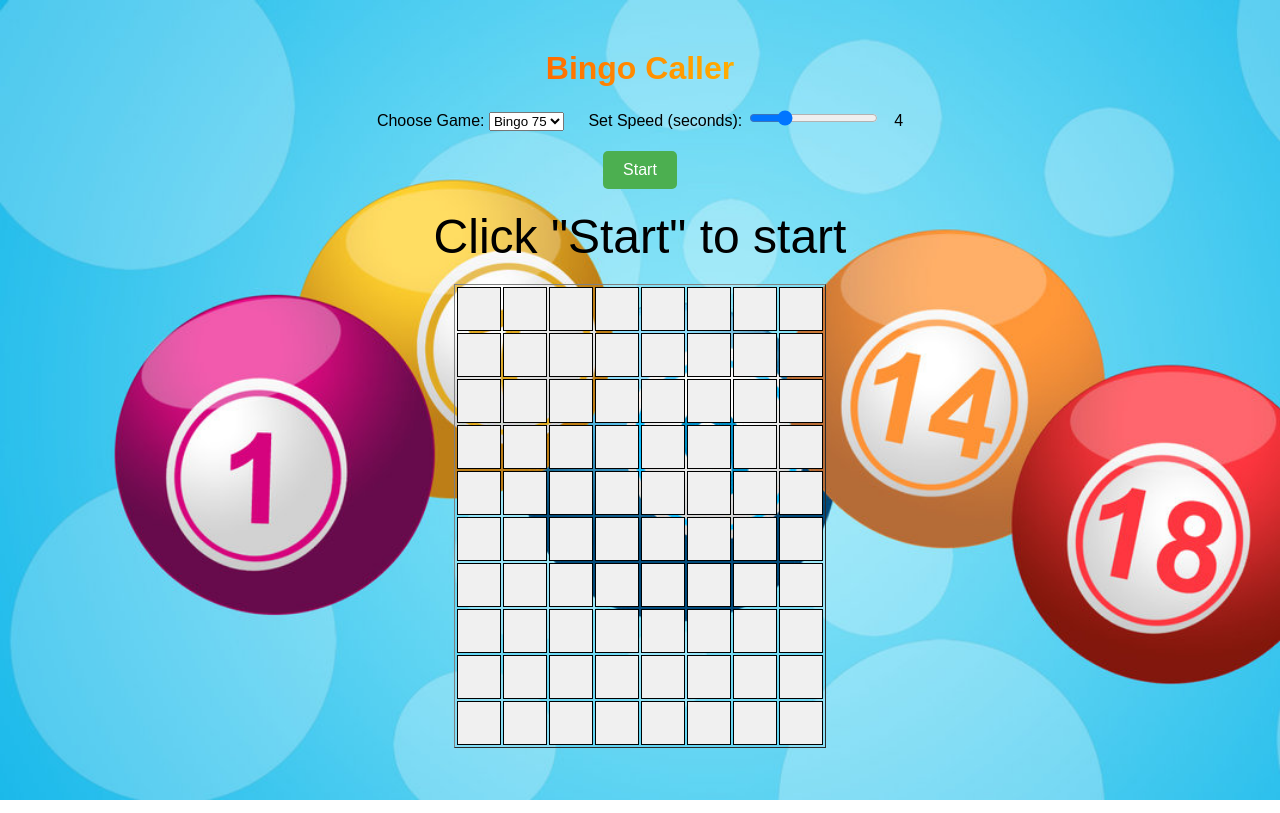
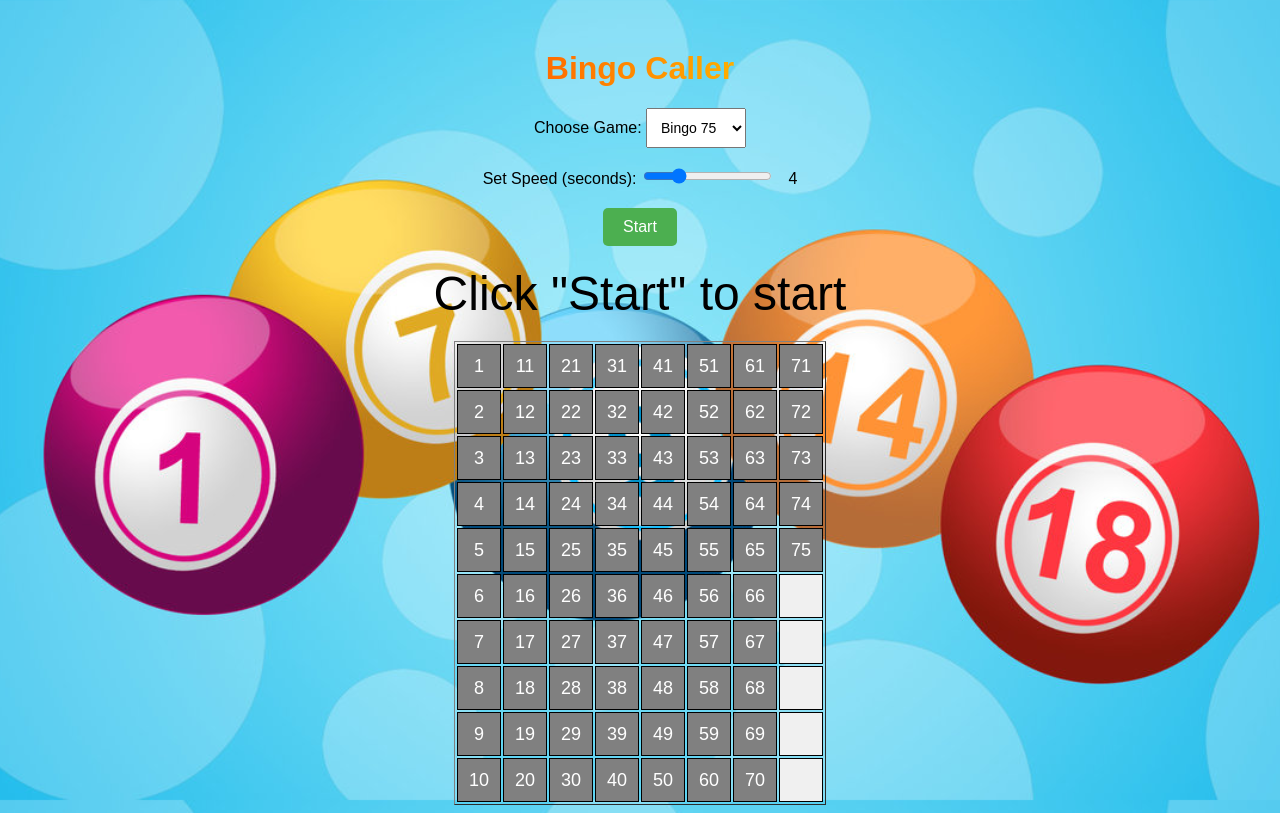
Before and after one commit to mymys91/bingo_caller, a plain HTML site: page index.html in a window 1280 px wide. Drawn offline with Linux system fonts and the light colour scheme.

Commit message:
setup switch game

```diff
--- a/bingo.js
+++ b/bingo.js
@@ -3,11 +3,16 @@ document.addEventListener("DOMContentLoaded", function (event) {
     document.querySelector('button[id="BtnStop"]').style.display = 'none';
     document.querySelector('button[id="BtnPause"]').style.display = 'none';
     document.querySelector('button[id="BtnContinue"]').style.display = 'none';
+    setupBingoTable();
+
+    document.getElementById('game').addEventListener('change', function () {
+        setupBingoTable();
+    });
 });
 
 let autoCall;
 let calledNumbers = [];
-const totalNumbers = 75;
+let totalNumbers = 0;
 let interval = 0;
 
 function UpdateButtonsState(state) {
@@ -98,7 +103,7 @@ function runAutoCall() {
 }
 
 function updateTable(number) {
-    const cellId = 'cell' + number;
+    const cellId = 'cell' + number + '_' + totalNumbers;
     const cell = document.getElementById(cellId);
     if (cell) {
         cell.innerText = number;
@@ -131,18 +136,38 @@ function finishGame(text) {
     document.getElementById('number').style.color = "green";
 }
 
+
+
 function setupBingoTable() {
     calledNumbers = [];
-    const cells = document.querySelectorAll('#bingoTable td');
+    document.getElementById('bingoTable75').style.display = 'none';
+    document.getElementById('lotoTable90').style.display = 'none';
+    const gameOption = document.getElementById('game').value;
+    if (gameOption === 'bingo75') {
+        totalNumbers = 75;
+        document.getElementById('bingoTable75').style.display = 'table';
+        const cells = document.querySelectorAll('#bingoTable75 td');
         cells.forEach(cell => {
         const cellId = cell.id;
             if (cellId) {
-            const number = cellId.replace('cell', '');
+                const number = cellId.replace('cell', '').replace('_75', '');
+                cell.innerText = number;
+                cell.style.color = 'white';
+                cell.style.backgroundColor = 'grey';
+            }
+        });
+    } else if (gameOption === 'loto90') {
+        totalNumbers = 90;
+        document.getElementById('lotoTable90').style.display = 'table';
+        const cells = document.querySelectorAll('#lotoTable90 td');
+        cells.forEach(cell => {
+            const cellId = cell.id;
+            if (cellId) {
+                const number = cellId.replace('cell', '').replace('_90', '');
                 cell.innerText = number;
                 cell.style.color = 'white';
                 cell.style.backgroundColor = 'grey';
             }
         });
     }
-
-setupBingoTable();
+}
--- a/index.html
+++ b/index.html
@@ -48,6 +48,21 @@
                 font-size: 14px;
             }
         }
+
+        table>tbody>tr>td {
+            border: 1px solid black;
+            width: 40px;
+            height: 40px;
+            text-align: center;
+            vertical-align: middle;
+            font-size: 18px;
+            background-color: #f0f0f0;
+            transition: background-color 0.3s, color 0.3s;
+        }
+
+        table>tbody>tr>td:hover {
+            background-color: #ddd;
+        }
     </style>
 </head>
 
@@ -82,17 +97,15 @@
     </style>
     <div>
         <label for="game">Choose Game: </label>
-        <select id="game">
-            <option value="bingo75">Bingo 75</option>
+        <select id="game" style="padding: 10px; font-size: 14px; width: 100%; max-width: 100px;">
+            <option value="bingo75" selected>Bingo 75</option>
             <option value="loto90">Loto 90</option>
         </select>
-        <span style="margin: 0 10px;"></span>
+        <br /><br />
         <label for="interval">Set Speed (seconds): </label>
         <input type="range" id="interval" min="2" max="10" value="4"
             oninput="this.nextElementSibling.value = this.value">
         <output style="margin-left: 10px;">4</output>
-
-
         <div style="display: flex; justify-content: center; gap: 10px; margin-top: 20px;">
             <button id="BtnStart" onclick="startAuto()"
                 style="background-color: #4CAF50; color: white; border: none; border-radius: 5px; cursor: pointer;">Start</button>
@@ -105,129 +118,224 @@
         </div>
     </div>
     <div id="number">Click "Start" to start</div>
-    <table id="bingoTable" border="1" style="margin: 0 auto; margin-top: 20px;">
-        <style>
-            td {
-                border: 1px solid black;
-                width: 40px;
-                height: 40px;
-                text-align: center;
-                vertical-align: middle;
-                font-size: 18px;
-                background-color: #f0f0f0;
-                transition: background-color 0.3s, color 0.3s;
-            }
-
-            td:hover {
-                background-color: #ddd;
-            }
-        </style>
+    <table id="bingoTable75" border="1" style="margin: 0 auto; margin-top: 20px;">
         <tbody>
             <tr>
-                <td id="cell1"></td>
-                <td id="cell11"></td>
-                <td id="cell21"></td>
-                <td id="cell31"></td>
-                <td id="cell41"></td>
-                <td id="cell51"></td>
-                <td id="cell61"></td>
-                <td id="cell71"></td>
+                <td id="cell1_75"></td>
+                <td id="cell11_75"></td>
+                <td id="cell21_75"></td>
+                <td id="cell31_75"></td>
+                <td id="cell41_75"></td>
+                <td id="cell51_75"></td>
+                <td id="cell61_75"></td>
+                <td id="cell71_75"></td>
             </tr>
             <tr>
-                <td id="cell2"></td>
-                <td id="cell12"></td>
-                <td id="cell22"></td>
-                <td id="cell32"></td>
-                <td id="cell42"></td>
-                <td id="cell52"></td>
-                <td id="cell62"></td>
-                <td id="cell72"></td>
+                <td id="cell2_75"></td>
+                <td id="cell12_75"></td>
+                <td id="cell22_75"></td>
+                <td id="cell32_75"></td>
+                <td id="cell42_75"></td>
+                <td id="cell52_75"></td>
+                <td id="cell62_75"></td>
+                <td id="cell72_75"></td>
             </tr>
             <tr>
-                <td id="cell3"></td>
-                <td id="cell13"></td>
-                <td id="cell23"></td>
-                <td id="cell33"></td>
-                <td id="cell43"></td>
-                <td id="cell53"></td>
-                <td id="cell63"></td>
-                <td id="cell73"></td>
+                <td id="cell3_75"></td>
+                <td id="cell13_75"></td>
+                <td id="cell23_75"></td>
+                <td id="cell33_75"></td>
+                <td id="cell43_75"></td>
+                <td id="cell53_75"></td>
+                <td id="cell63_75"></td>
+                <td id="cell73_75"></td>
             </tr>
             <tr>
-                <td id="cell4"></td>
-                <td id="cell14"></td>
-                <td id="cell24"></td>
-                <td id="cell34"></td>
-                <td id="cell44"></td>
-                <td id="cell54"></td>
-                <td id="cell64"></td>
-                <td id="cell74"></td>
+                <td id="cell4_75"></td>
+                <td id="cell14_75"></td>
+                <td id="cell24_75"></td>
+                <td id="cell34_75"></td>
+                <td id="cell44_75"></td>
+                <td id="cell54_75"></td>
+                <td id="cell64_75"></td>
+                <td id="cell74_75"></td>
             </tr>
             <tr>
-                <td id="cell5"></td>
-                <td id="cell15"></td>
-                <td id="cell25"></td>
-                <td id="cell35"></td>
-                <td id="cell45"></td>
-                <td id="cell55"></td>
-                <td id="cell65"></td>
-                <td id="cell75"></td>
+                <td id="cell5_75"></td>
+                <td id="cell15_75"></td>
+                <td id="cell25_75"></td>
+                <td id="cell35_75"></td>
+                <td id="cell45_75"></td>
+                <td id="cell55_75"></td>
+                <td id="cell65_75"></td>
+                <td id="cell75_75"></td>
             </tr>
             <tr>
-                <td id="cell6"></td>
-                <td id="cell16"></td>
-                <td id="cell26"></td>
-                <td id="cell36"></td>
-                <td id="cell46"></td>
-                <td id="cell56"></td>
-                <td id="cell66"></td>
+                <td id="cell6_75"></td>
+                <td id="cell16_75"></td>
+                <td id="cell26_75"></td>
+                <td id="cell36_75"></td>
+                <td id="cell46_75"></td>
+                <td id="cell56_75"></td>
+                <td id="cell66_75"></td>
                 <td></td>
             </tr>
             <tr>
-                <td id="cell7"></td>
-                <td id="cell17"></td>
-                <td id="cell27"></td>
-                <td id="cell37"></td>
-                <td id="cell47"></td>
-                <td id="cell57"></td>
-                <td id="cell67"></td>
+                <td id="cell7_75"></td>
+                <td id="cell17_75"></td>
+                <td id="cell27_75"></td>
+                <td id="cell37_75"></td>
+                <td id="cell47_75"></td>
+                <td id="cell57_75"></td>
+                <td id="cell67_75"></td>
                 <td></td>
             </tr>
             <tr>
-                <td id="cell8"></td>
-                <td id="cell18"></td>
-                <td id="cell28"></td>
-                <td id="cell38"></td>
-                <td id="cell48"></td>
-                <td id="cell58"></td>
-                <td id="cell68"></td>
+                <td id="cell8_75"></td>
+                <td id="cell18_75"></td>
+                <td id="cell28_75"></td>
+                <td id="cell38_75"></td>
+                <td id="cell48_75"></td>
+                <td id="cell58_75"></td>
+                <td id="cell68_75"></td>
                 <td></td>
             </tr>
             <tr>
-                <td id="cell9"></td>
-                <td id="cell19"></td>
-                <td id="cell29"></td>
-                <td id="cell39"></td>
-                <td id="cell49"></td>
-                <td id="cell59"></td>
-                <td id="cell69"></td>
+                <td id="cell9_75"></td>
+                <td id="cell19_75"></td>
+                <td id="cell29_75"></td>
+                <td id="cell39_75"></td>
+                <td id="cell49_75"></td>
+                <td id="cell59_75"></td>
+                <td id="cell69_75"></td>
                 <td></td>
             </tr>
             <tr>
-                <td id="cell10"></td>
-                <td id="cell20"></td>
-                <td id="cell30"></td>
-                <td id="cell40"></td>
-                <td id="cell50"></td>
-                <td id="cell60"></td>
-                <td id="cell70"></td>
+                <td id="cell10_75"></td>
+                <td id="cell20_75"></td>
+                <td id="cell30_75"></td>
+                <td id="cell40_75"></td>
+                <td id="cell50_75"></td>
+                <td id="cell60_75"></td>
+                <td id="cell70_75"></td>
                 <td></td>
             </tr>
         </tbody>
     </table>
-    <script>
-
-    </script>
+    <table id="lotoTable90" border="1" style="margin: 0 auto; margin-top: 20px; display: none;">
+        <tbody>
+            <tr>
+                <td id="cell1_90"></td>
+                <td id="cell11_90"></td>
+                <td id="cell21_90"></td>
+                <td id="cell31_90"></td>
+                <td id="cell41_90"></td>
+                <td id="cell51_90"></td>
+                <td id="cell61_90"></td>
+                <td id="cell71_90"></td>
+                <td id="cell81_90"></td>
+            </tr>
+            <tr>
+                <td id="cell2_90"></td>
+                <td id="cell12_90"></td>
+                <td id="cell22_90"></td>
+                <td id="cell32_90"></td>
+                <td id="cell42_90"></td>
+                <td id="cell52_90"></td>
+                <td id="cell62_90"></td>
+                <td id="cell72_90"></td>
+                <td id="cell82_90"></td>
+            </tr>
+            <tr>
+                <td id="cell3_90"></td>
+                <td id="cell13_90"></td>
+                <td id="cell23_90"></td>
+                <td id="cell33_90"></td>
+                <td id="cell43_90"></td>
+                <td id="cell53_90"></td>
+                <td id="cell63_90"></td>
+                <td id="cell73_90"></td>
+                <td id="cell83_90"></td>
+            </tr>
+            <tr>
+                <td id="cell4_90"></td>
+                <td id="cell14_90"></td>
+                <td id="cell24_90"></td>
+                <td id="cell34_90"></td>
+                <td id="cell44_90"></td>
+                <td id="cell54_90"></td>
+                <td id="cell64_90"></td>
+                <td id="cell74_90"></td>
+                <td id="cell84_90"></td>
+            </tr>
+            <tr>
+                <td id="cell5_90"></td>
+                <td id="cell15_90"></td>
+                <td id="cell25_90"></td>
+                <td id="cell35_90"></td>
+                <td id="cell45_90"></td>
+                <td id="cell55_90"></td>
+                <td id="cell65_90"></td>
+                <td id="cell75_90"></td>
+                <td id="cell85_90"></td>
+            </tr>
+            <tr>
+                <td id="cell6_90"></td>
+                <td id="cell16_90"></td>
+                <td id="cell26_90"></td>
+                <td id="cell36_90"></td>
+                <td id="cell46_90"></td>
+                <td id="cell56_90"></td>
+                <td id="cell66_90"></td>
+                <td id="cell76_90"></td>
+                <td id="cell86_90"></td>
+            </tr>
+            <tr>
+                <td id="cell7_90"></td>
+                <td id="cell17_90"></td>
+                <td id="cell27_90"></td>
+                <td id="cell37_90"></td>
+                <td id="cell47_90"></td>
+                <td id="cell57_90"></td>
+                <td id="cell67_90"></td>
+                <td id="cell77_90"></td>
+                <td id="cell87_90"></td>
+            </tr>
+            <tr>
+                <td id="cell8_90"></td>
+                <td id="cell18_90"></td>
+                <td id="cell28_90"></td>
+                <td id="cell38_90"></td>
+                <td id="cell48_90"></td>
+                <td id="cell58_90"></td>
+                <td id="cell68_90"></td>
+                <td id="cell78_90"></td>
+                <td id="cell88_90"></td>
+            </tr>
+            <tr>
+                <td id="cell9_90"></td>
+                <td id="cell19_90"></td>
+                <td id="cell29_90"></td>
+                <td id="cell39_90"></td>
+                <td id="cell49_90"></td>
+                <td id="cell59_90"></td>
+                <td id="cell69_90"></td>
+                <td id="cell79_90"></td>
+                <td id="cell89_90"></td>
+            </tr>
+            <tr>
+                <td id="cell10_90"></td>
+                <td id="cell20_90"></td>
+                <td id="cell30_90"></td>
+                <td id="cell40_90"></td>
+                <td id="cell50_90"></td>
+                <td id="cell60_90"></td>
+                <td id="cell70_90"></td>
+                <td id="cell80_90"></td>
+                <td id="cell90_90"></td>
+            </tr>
+        </tbody>
+    </table>
 </body>
 
 </html>
```
Lines whose indentation alone changed are shown as unchanged.
